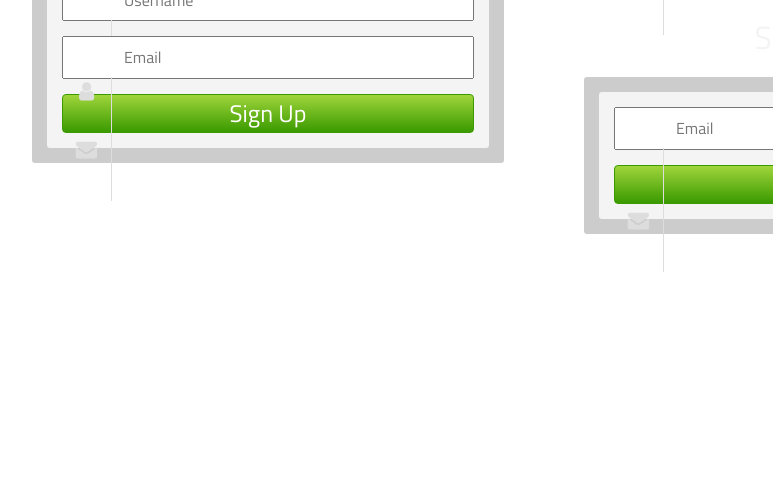
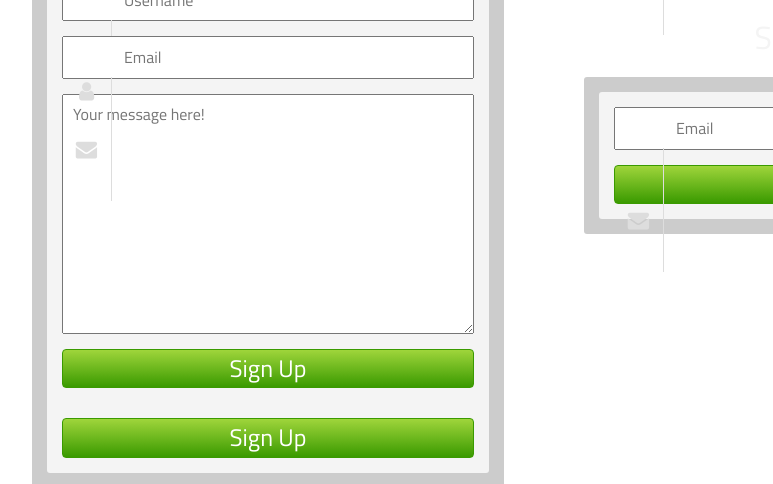
Before and after one commit to MakeleAndzelo/Weekly-Webdev-1, a website: page index.html in a window 1280 px wide. Shown: the part 709-1193 px from the top of the page, 96-869 px from the left. Before the commit the page ends 1062 px from the top, so only its background shows below. Drawn offline with Linux system fonts and the light colour scheme.

Commit message:
Add styles for textarea

```diff
--- a/css/_form.css
+++ b/css/_form.css
@@ -10,7 +10,12 @@
     grid-template-columns: 1fr;
 }
 
-.form-checkbox {
+.form-control textarea {
+    padding: 10px;
+    color: grey;
+    min-width: 100%;
+    max-width: 100%;
+    min-height: 240px;
 }
 
 .form-control.with-icon {
--- a/css/styles.css
+++ b/css/styles.css
@@ -41,3 +41,9 @@
     border: 1px solid var(--dark-red);
     background: linear-gradient(var(--light-red), var(--dark-red));
 }
+
+.btn-group {
+    display: grid;
+    grid-template-columns: repeat(auto-fit, minmax(200px, 1fr));
+    grid-gap: 30px;
+}
--- a/index.html
+++ b/index.html
@@ -79,7 +79,13 @@
                                     <i class="fa fa-lg fa-lw fa-envelope"></i>
                                 </span>
                             </div>
-                            <button class="btn btn-success">Sign Up</button>
+                            <div class="form-control">
+                                <textarea placeholder="Your message here!"></textarea>
+                            </div>
+                            <div class="btn-group">
+                                <button class="btn btn-success">Sign Up</button>
+                                <button class="btn btn-success">Sign Up</button>
+                            </div>
                         </form>
                     </div>
                 </div>
```
